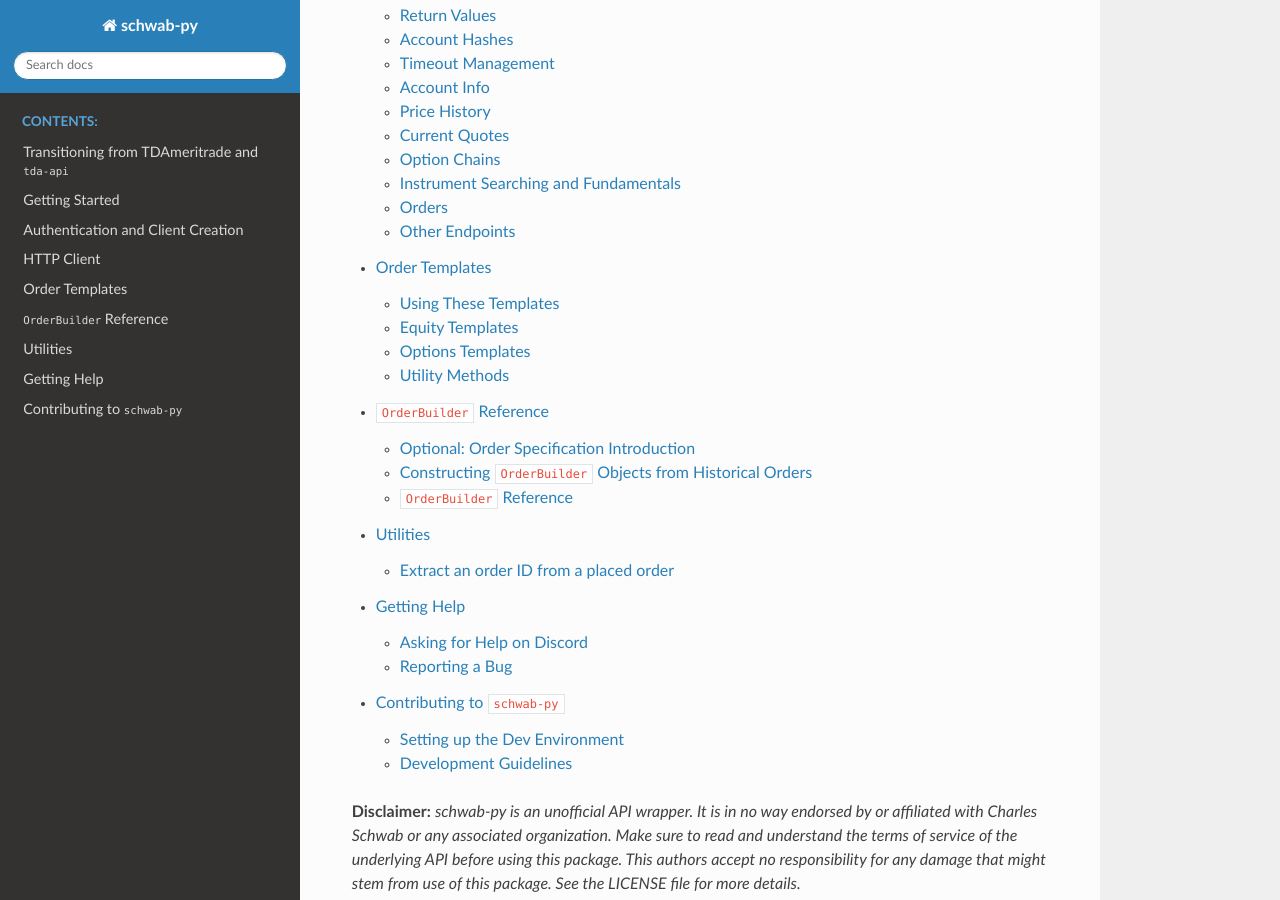
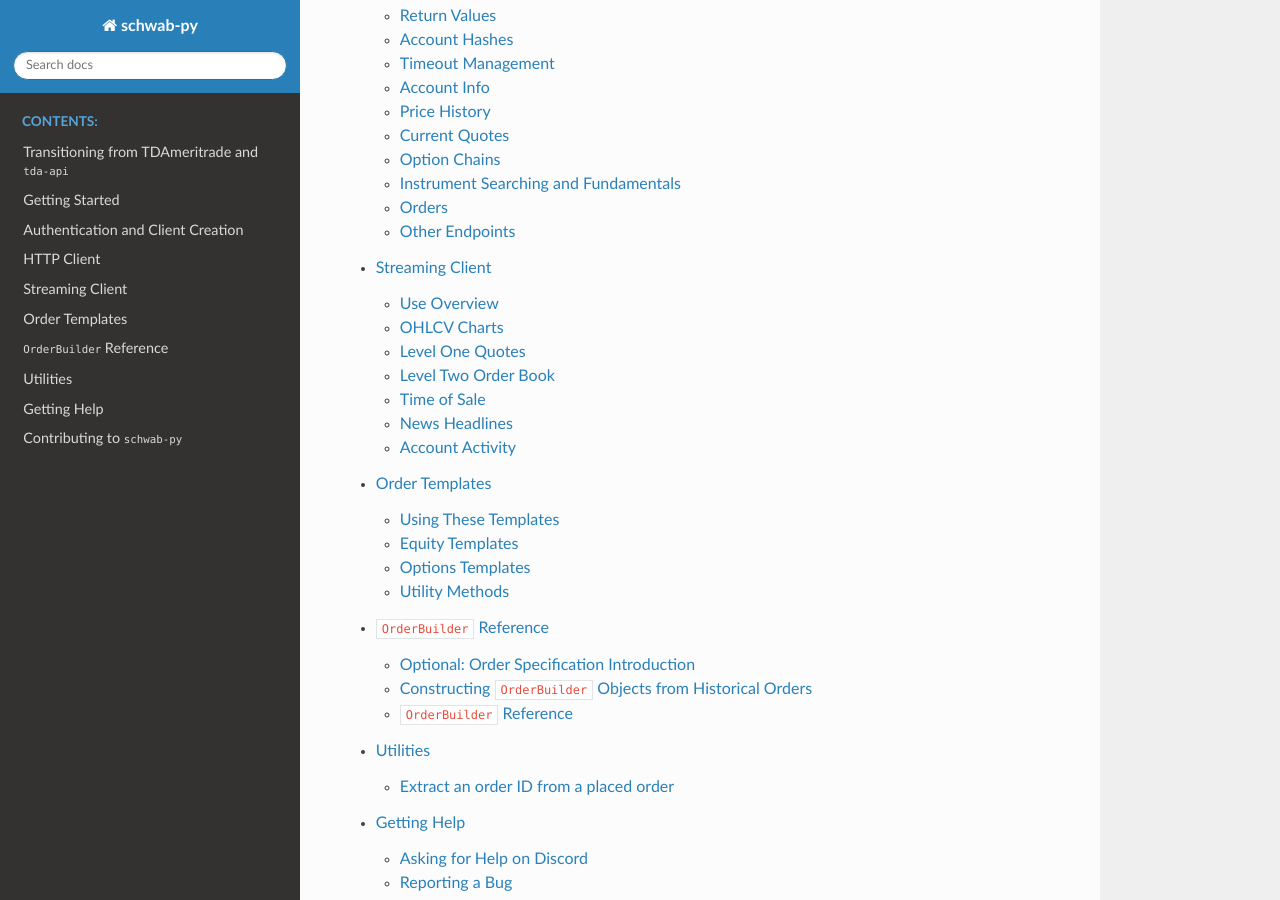
Before and after one commit to Hu1kSmash/schwab-py, a Sphinx documentation site: the page built from docs/index.rst, in a window 1280 px wide and 900 px high, scrolled down 826 px. Built offline with Sphinx 7.4.7 and the Read the Docs theme 2.0.0, drawn with Linux system fonts in a browser that asks for light colours; some of the changed lines change nothing that is shown.

Commit message:
Adds streaming documentation (#90)
* Adds streaming documentation

* Updates docs build error

```diff
--- a/docs/index.rst
+++ b/docs/index.rst
@@ -22,6 +22,7 @@
   getting-started
   auth
   client
+  streaming
   order-templates
   order-builder
   util
--- /dev/null
+++ b/docs/streaming.rst
@@ -0,0 +1,511 @@
+.. highlight:: python
+.. py:module:: schwab.streaming
+
+.. _stream:
+
+
+================
+Streaming Client
+================
+
+A wrapper around the Schwab streaming data API.  This API is a websockets-based
+streaming API that provides to up-to-the-second data on market activity. Most
+impressively, it provides realtime data, including Level Two and time of sale
+data for major equities, options, and futures exchanges.
+
+Here's an example of how you can receive book snapshots of ``GOOG`` (note if you
+run this outside regular trading hours you may not see anything):
+
+.. code-block:: python
+
+  from schwab.auth import easy_client
+  from schwab.client import Client
+  from schwab.streaming import StreamClient
+
+  import asyncio
+  import json
+
+  # Assumes you've already created a token. See the authentication page for more
+  # information.
+  client = client_from_token_file(
+          token_path='/path/to/token.json',
+          api_key='YOUR_API_KEY',
+          app_secret='YOUR_APP_SECRET')
+  stream_client = StreamClient(client, account_id=1234567890)
+
+  async def read_stream():
+      await stream_client.login()
+
+      def print_message(message):
+        print(json.dumps(message, indent=4))
+
+      # Always add handlers before subscribing because many streams start sending
+      # data immediately after success, and messages with no handlers are dropped.
+      stream_client.add_nasdaq_book_handler(print_message)
+      await stream_client.nasdaq_book_subs(['GOOG'])
+
+      while True:
+          await stream_client.handle_message()
+
+  asyncio.run(read_stream())
+
+
+++++++++++++
+Use Overview
+++++++++++++
+
+The example above demonstrates the end-to-end workflow for using ``schwab.stream``.
+There's more in there than meets the eye, so let's dive into the details.
+
+
+----------
+Logging In
+----------
+
+Before we can perform any stream operations, the client must be logged in to the
+stream. Unlike the HTTP client, in which every request is authenticated using a
+token, this client sends unauthenticated requests and instead authenticates the
+entire stream. As a result, this login process is distinct from the token
+generation step that's used in the HTTP client.
+
+Stream login is accomplished simply by calling :meth:`StreamClient.login()`. Once
+this happens successfully, all stream operations can be performed. Attemping to
+perform operations that require login before this function is called raises an
+exception.
+
+.. automethod:: schwab.streaming.StreamClient.login
+
+
+----------------------
+Subscribing to Streams
+----------------------
+
+These functions have names that follow the pattern ``SERVICE_NAME_subs``. These
+functions send a request to enable streaming data for a particular data stream.
+They are *not* thread safe, so they should only be called in series.
+
+When subscriptions are called multiple times on the same stream, the results
+vary. What's more, these results aren't documented in the official
+documentation. As a result, it's recommended not to call a subscription function
+more than once for any given stream.
+
+Some services, notably :ref:`equity_charts` and :ref:`futures_charts`,
+offer ``SERVICE_NAME_add`` functions which can be used to add symbols to the
+stream after the subscription has been created. For others, calling the
+subscription methods again seems to clear the old subscription and create a new
+one. Note this behavior is not officially documented, so this interpretation may
+be incorrect.
+
+-------------------------
+Un-Subscribing to Streams
+-------------------------
+
+These functions have names that follow the pattern ``SERVICE_NAME_unsubs``.
+These functions send a request to disable the symbols of a streaming data for a
+particular data stream. They are *not* thread safe, so they should only be
+called in series. When unsubscribing to services with symbols, symbols which
+were not explicitly unsubscribed remain subscribed.
+
+
+--------------------
+Registering Handlers
+--------------------
+
+By themselves, the subscription functions outlined above do nothing except cause
+messages to be sent to the client. The ``add_SERVICE_NAME_handler`` functions
+register functions that will receive these messages when they arrive. When
+messages arrive, these handlers will be called serially. There is no limit to
+the number of handlers that can be registered to a service.
+
+
+.. _registering_handlers:
+
+-----------------
+Handling Messages
+-----------------
+
+Once the stream client is properly logged in, subscribed to streams, and has
+handlers registered, we can start handling messages. This is done simply by
+awaiting on the ``handle_message()`` function. This function reads a single
+message and dispatches it to the appropriate handler or handlers.
+
+If a message is received for which no handler is registered, that message is
+ignored.
+
+Handlers should take a single argument representing the stream message received:
+
+.. code-block:: python
+
+  import json
+
+  def sample_handler(msg):
+      print(json.dumps(msg, indent=4))
+
+
+---------------------
+Data Field Relabeling
+---------------------
+
+Under the hood, this API returns JSON objects with numerical key representing
+labels:
+
+.. code-block:: python
+
+  {
+    "service": "CHART_EQUITY",
+    "timestamp": 1715908546054,
+    "command": "SUBS",
+    "content": [{
+          "seq": 0,
+          "key": "MSFT",
+          "1": 779,
+          "2": 421.65,
+          "3": 421.79,
+          "4": 421.65,
+          "5": 421.755,
+          "6": 26.0,
+          "7": 1715903940000,
+          "8": 19859
+      }]
+  }
+
+These labels are tricky to decode, and require a knowledge of the documentation
+to decode properly. ``schwab-api`` makes your life easier by doing this decoding
+for you, replacing numerical labels with strings proposed by the community For
+instance, the message above would be relabeled as:
+
+.. code-block:: python
+
+  {
+    "service": "CHART_EQUITY",
+    "timestamp": 1715908546054,
+    "command": "SUBS",
+    "content": [{
+          "seq": 0,
+          "key": "MSFT",
+          "SEQUENCE": 779,
+          "OPEN_PRICE": 421.65,
+          "HIGH_PRICE": 421.79,
+          "LOW_PRICE": 421.65,
+          "CLOSE_PRICE": 421.755,
+          "VOLUME": 26.0,
+          "CHART_TIME_MILLIS": 1715903940000,
+          "CHART_DAY": 19859
+      }]
+  }
+
+This documentation describes the various fields and their numerical values. You
+can find them by investigating the various enum classes ending in ``***Fields``.
+
+Some streams, such as the ones described in :ref:`level_one`, allow you to
+specify a subset of fields to be returned. Subscription handlers for these
+services take a list of the appropriate field enums the extra ``fields``
+parameter. If nothing is passed to this parameter, all supported fields are
+requested.
+
+
+---------------
+Stream Statuses
+---------------
+
+Schwab's streaming functionality is very similar to that of the former
+TDAmeritrade. So similar, in fact, that this module is largely a direct
+adaptation of the implementation developed for the older `tda-api library
+<https://tda-api.readthedocs.io/en/latest/streaming.html>`__.
+
+As a result of this nearly direct copy-pasting, some streams may have been
+carried over which don't actually work. What's more, some streams *never*
+worked, even in ``tda-api``, but were only implemented because some old,
+now-defunct documentation referred to them.
+
+The community is in the process of making sense of this new world. You are
+encouraged to try and use this streaming library and report what you find back
+to our `Discord server <https://discord.gg/BEr6y6Xqyv>`__. We'll be updating
+this page as we discover new things.
+
+The following streams are confirmed working:
+ * :ref:`equity_charts`
+ * :ref:`level_one_quotes_stream`
+ * :ref:`level_one_option_stream`
+ * :ref:`level_two`
+
+
+++++++++++++
+OHLCV Charts
+++++++++++++
+
+These streams summarize trading activity on a minute-by-minute basis for
+equities and futures, providing OHLCV (Open/High/Low/Close/Volume) data.
+
+
+.. _equity_charts:
+
+-------------
+Equity Charts
+-------------
+
+Minute-by-minute OHLCV data for equities.
+
+.. automethod:: schwab.streaming::StreamClient.chart_equity_subs
+.. automethod:: schwab.streaming::StreamClient.chart_equity_unsubs
+.. automethod:: schwab.streaming::StreamClient.chart_equity_add
+.. automethod:: schwab.streaming::StreamClient.add_chart_equity_handler
+.. autoclass:: schwab.streaming::StreamClient.ChartEquityFields
+  :members:
+  :undoc-members:
+
+
+.. _futures_charts:
+
+--------------
+Futures Charts
+--------------
+
+Minute-by-minute OHLCV data for futures.
+
+.. automethod:: schwab.streaming::StreamClient.chart_futures_subs
+.. automethod:: schwab.streaming::StreamClient.chart_futures_unsubs
+.. automethod:: schwab.streaming::StreamClient.chart_futures_add
+.. automethod:: schwab.streaming::StreamClient.add_chart_futures_handler
+.. autoclass:: schwab.streaming::StreamClient.ChartFuturesFields
+  :members:
+  :undoc-members:
+
+
+.. _level_one:
+
+++++++++++++++++
+Level One Quotes
+++++++++++++++++
+
+Level one quotes provide an up-to-date view of bid/ask/volume data. In
+particular they list the best available bid and ask prices, together with the
+requested volume of each. They are updated live as market conditions change.
+
+
+.. _level_one_quotes_stream:
+
+---------------
+Equities Quotes
+---------------
+
+Level one quotes for equities traded on NYSE, AMEX, and PACIFIC.
+
+.. automethod:: schwab.streaming::StreamClient.level_one_equity_subs
+.. automethod:: schwab.streaming::StreamClient.level_one_equity_unsubs
+.. automethod:: schwab.streaming::StreamClient.add_level_one_equity_handler
+.. autoclass:: schwab.streaming::StreamClient.LevelOneEquityFields
+  :members:
+  :undoc-members:
+
+
+.. _level_one_option_stream:
+
+--------------
+Options Quotes
+--------------
+
+Level one quotes for options. Note you can use
+:meth:`Client.get_option_chain() <schwab.client.Client.get_option_chain>` to fetch
+available option symbols.
+
+.. automethod:: schwab.streaming::StreamClient.level_one_option_subs
+.. automethod:: schwab.streaming::StreamClient.level_one_option_unsubs
+.. automethod:: schwab.streaming::StreamClient.add_level_one_option_handler
+.. autoclass:: schwab.streaming::StreamClient.LevelOneOptionFields
+  :members:
+  :undoc-members:
+
+
+--------------
+Futures Quotes
+--------------
+
+Level one quotes for futures.
+
+.. automethod:: schwab.streaming::StreamClient.level_one_futures_subs
+.. automethod:: schwab.streaming::StreamClient.level_one_futures_unsubs
+.. automethod:: schwab.streaming::StreamClient.add_level_one_futures_handler
+.. autoclass:: schwab.streaming::StreamClient.LevelOneFuturesFields
+  :members:
+  :undoc-members:
+
+
+------------
+Forex Quotes
+------------
+
+Level one quotes for foreign exchange pairs.
+
+.. automethod:: schwab.streaming::StreamClient.level_one_forex_subs
+.. automethod:: schwab.streaming::StreamClient.level_one_forex_unsubs
+.. automethod:: schwab.streaming::StreamClient.add_level_one_forex_handler
+.. autoclass:: schwab.streaming::StreamClient.LevelOneForexFields
+  :members:
+  :undoc-members:
+
+
+----------------------
+Futures Options Quotes
+----------------------
+
+Level one quotes for futures options.
+
+.. automethod:: schwab.streaming::StreamClient.level_one_futures_options_subs
+.. automethod:: schwab.streaming::StreamClient.level_one_futures_options_unsubs
+.. automethod:: schwab.streaming::StreamClient.add_level_one_futures_options_handler
+.. autoclass:: schwab.streaming::StreamClient.LevelOneFuturesOptionsFields
+  :members:
+  :undoc-members:
+
+
+.. _level_two:
+
+++++++++++++++++++++
+Level Two Order Book
+++++++++++++++++++++
+
+Level two streams provide a view on continuous order books of various securities.
+The level two order book describes the current bids and asks on the market, and
+these streams provide snapshots of that state.
+
+Due to the lack of official documentation, these streams are largely reverse
+engineered.  While the labeled data represents a best effort attempt to
+interpret stream fields, it's possible that something is wrong or incorrectly
+labeled.
+
+The documentation lists more book types than are implemented here. In
+particular, it also lists ``FOREX_BOOK``, ``FUTURES_BOOK``, and
+``FUTURES_OPTIONS_BOOK`` as accessible streams. All experimentation has resulted
+in these streams refusing to connect, typically returning errors about
+unavailable services. Due to this behavior and the lack of official
+documentation for book streams generally, ``schwab-api`` assumes these streams are not
+actually implemented, and so excludes them. If you have any insight into using
+them, please `let us know <https://github.com/alexgolec/schwab-api/issues>`__.
+
+
+-------------------------------------
+Equities Order Books: NYSE and NASDAQ
+-------------------------------------
+
+``schwab-api`` supports level two data for NYSE and NASDAQ, which are the two major
+exchanges dealing in equities, ETFs, etc. Stocks are typically listed on one or
+the other, and it is useful to learn about the differences between them:
+
+ * `"The NYSE and NASDAQ: How They Work" on Investopedia
+   <https://www.investopedia.com/articles/basics/03/103103.asp>`__
+ * `"Here's the difference between the NASDAQ and NYSE" on Business Insider
+   <https://www.businessinsider.com/
+   heres-the-difference-between-the-nasdaq-and-nyse-2017-7>`__
+ * `"Can Stocks Be Traded on More Than One Exchange?" on Investopedia
+   <https://www.investopedia.com/ask/answers/05/stockmultipleexchanges.asp>`__
+
+You can identify on which exchange a symbol is listed by using
+:meth:`Client.search_instruments() <schwab.client.Client.search_instruments>`:
+
+.. code-block:: python
+
+  r = c.search_instruments(['GOOG'], projection=c.Instrument.Projection.FUNDAMENTAL)
+  assert r.status_code == httpx.codes.OK, r.raise_for_status()
+  print(r.json()['GOOG']['exchange'])  # Outputs NASDAQ
+
+However, many symbols have order books available on these streams even though
+this API call returns neither NYSE nor NASDAQ. The only sure-fire way to find out
+whether the order book is available is to attempt to subscribe and see what
+happens.
+
+Note to preserve equivalence with what little documentation there is, the NYSE
+book is called "listed." Testing indicates this stream corresponds to the NYSE
+book, but if you find any behavior that suggests otherwise please
+`let us know <https://github.com/alexgolec/schwab-api/issues>`__.
+
+.. automethod:: schwab.streaming::StreamClient.listed_book_subs
+.. automethod:: schwab.streaming::StreamClient.listed_book_unsubs
+.. automethod:: schwab.streaming::StreamClient.add_listed_book_handler
+
+.. automethod:: schwab.streaming::StreamClient.nasdaq_book_subs
+.. automethod:: schwab.streaming::StreamClient.nasdaq_book_unsubs
+.. automethod:: schwab.streaming::StreamClient.add_nasdaq_book_handler
+
+
+------------------
+Options Order Book
+------------------
+
+This stream provides the order book for options. It's not entirely clear what
+exchange it aggregates from, but it's been tested to work and deliver data. The
+leading hypothesis is that it is the order book for the
+`Chicago Board of Exchange <https://www.cboe.com/us/options>`__ options
+exchanges, although this is an admittedly an uneducated guess.
+
+.. automethod:: schwab.streaming::StreamClient.options_book_subs
+.. automethod:: schwab.streaming::StreamClient.options_book_unsubs
+.. automethod:: schwab.streaming::StreamClient.add_options_book_handler
+
+
+++++++++++++
+Time of Sale
+++++++++++++
+
+The data in :ref:`level_two` describes the bids and asks for various
+instruments, but by itself is insufficient to determine when trades actually
+take place. The time of sale streams notify on trades as they happen. Together
+with the level two data, they provide a fairly complete picture of what is
+happening on an exchange.
+
+All time of sale streams uss a common set of fields:
+
+.. autoclass:: schwab.streaming::StreamClient.TimesaleFields
+  :members:
+  :undoc-members:
+
+
+-------------
+Equity Trades
+-------------
+
+.. automethod:: schwab.streaming::StreamClient.timesale_equity_subs
+.. automethod:: schwab.streaming::StreamClient.timesale_equity_unsubs
+.. automethod:: schwab.streaming::StreamClient.add_timesale_equity_handler
+
+
+--------------
+Futures Trades
+--------------
+
+.. automethod:: schwab.streaming::StreamClient.timesale_futures_subs
+.. automethod:: schwab.streaming::StreamClient.timesale_futures_unsubs
+.. automethod:: schwab.streaming::StreamClient.add_timesale_futures_handler
+
+
+--------------
+Options Trades
+--------------
+
+.. automethod:: schwab.streaming::StreamClient.timesale_options_subs
+.. automethod:: schwab.streaming::StreamClient.timesale_options_unsubs
+.. automethod:: schwab.streaming::StreamClient.add_timesale_options_handler
+
+
+++++++++++++++
+News Headlines
+++++++++++++++
+
+.. automethod:: schwab.streaming::StreamClient.news_headline_subs
+.. automethod:: schwab.streaming::StreamClient.news_headline_unsubs
+.. automethod:: schwab.streaming::StreamClient.add_news_headline_handler
+.. autoclass:: schwab.streaming::StreamClient.NewsHeadlineFields
+  :members:
+  :undoc-members:
+
+
+++++++++++++++++
+Account Activity
+++++++++++++++++
+
+.. automethod:: schwab.streaming::StreamClient.account_activity_sub
+.. automethod:: schwab.streaming::StreamClient.account_activity_unsubs
+.. automethod:: schwab.streaming::StreamClient.add_account_activity_handler
+.. autoclass:: schwab.streaming::StreamClient.AccountActivityFields
+  :members:
+  :undoc-members:
```
